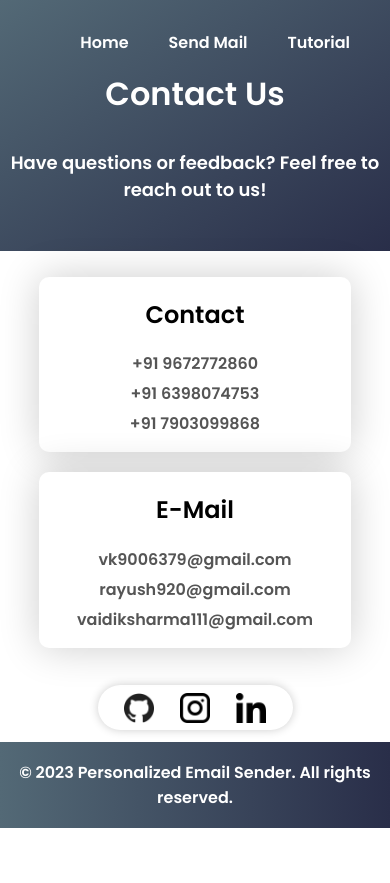
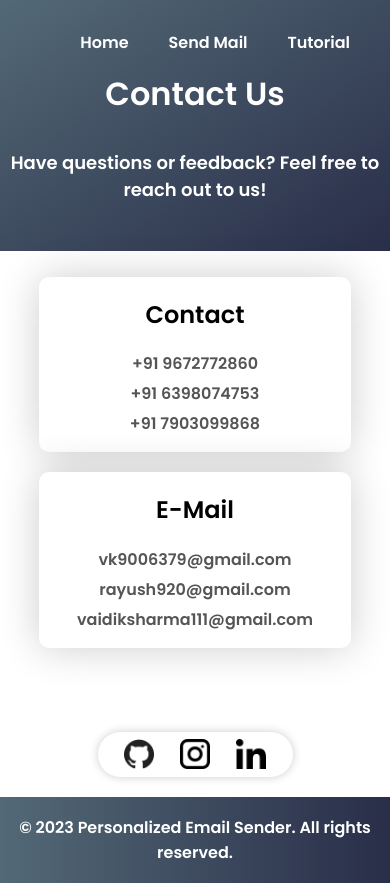
Before and after one commit to vaidiksharma111/MassEmailSender, a website: page public/contact-page.html in a window 390 px wide. Before the commit the page ends 844 px from the top, so only its background shows below. Drawn offline with Linux system fonts and the light colour scheme.

Commit message:
social icons css update

```diff
--- a/app.js
+++ b/app.js
@@ -42,7 +42,6 @@ app.get('/how-to-use', (req, res) => {
 app.get('/create-email', (req, res) => {
   res.sendFile(publicpath + '/home.html');
 });
-
 
 app.post('/send-email', upload.fields([{ name: 'file' }, { name: 'fileMaterial' }]), emailFunctions.processMessageContent, async (req, res) => {
   console.log('Global Found Words:', req.globalFoundWords);
--- a/public/contact-page.html
+++ b/public/contact-page.html
@@ -79,6 +79,7 @@
             text-align: center;
             padding: 18px 0;
             width: 100%;
+            margin-top: 20px;
         }
 
         .back-button {
@@ -119,7 +120,7 @@
             justify-content: space-evenly;
             width: 50%;
             height: 45px;
-            margin: 3% auto;
+            margin: auto;
             border-radius: 30px;
             box-shadow: 0 0 10px rgba(0, 0, 0, 0.2);
         }
@@ -128,22 +129,24 @@
             height: 30px;
         }
 
-        @media (min-width: 500px) {
-            footer {
-                position: absolute;
-                bottom: 0;
-            }
-        }
-
         @media (max-width: 850px) {
             .reach {
                 flex-direction: column;
                 gap: 20px;
             }
+
+            .social {
+                margin-top: 10%;
+            }
             .contact-card, .email-card {
                 padding: 0;
                 margin: 0;
                 width: 100%;
+            }
+        }
+        @media (max-width: 400px) {
+            .social {
+                margin-top: 15%;
             }
         }
     </style>
```
